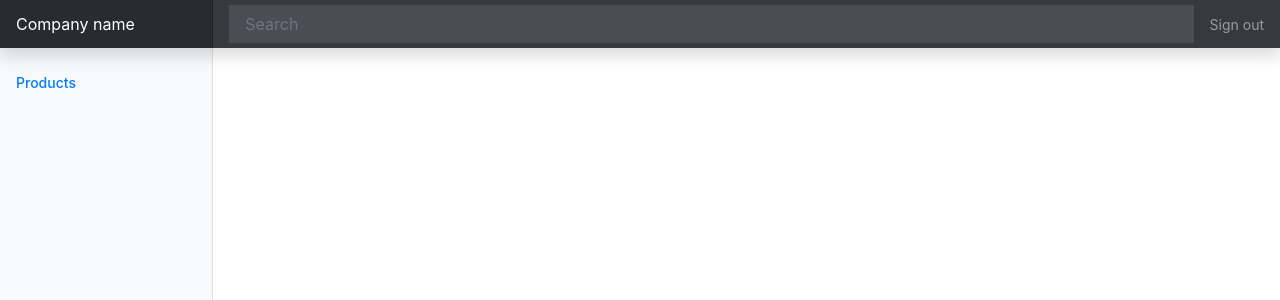
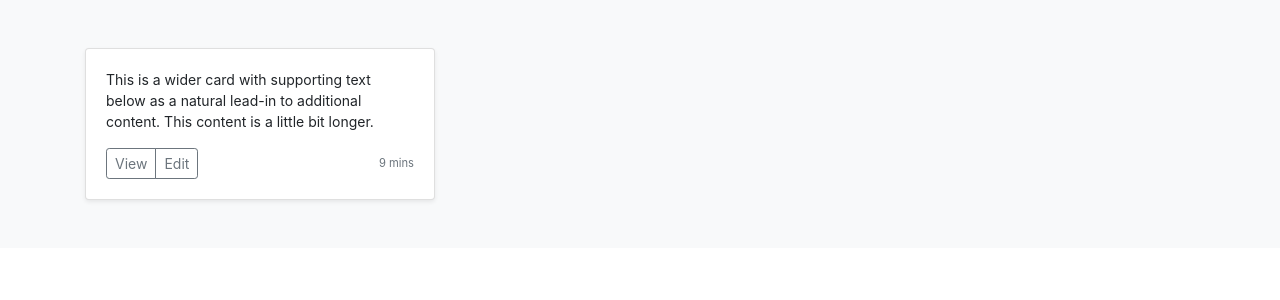
Before and after one commit to tricelex/python-microservice, a React (Create React App) app in the folder react-crud/: page / in a window 1280 px wide. Shown: the top 300 px of the page. Built offline with nearby package versions, Linux system fonts and the light colour scheme.

Commit message:
Fixed components and added api calls to admin microservice

```diff
--- a/react-crud/src/App.tsx
+++ b/react-crud/src/App.tsx
@@ -1,27 +1,18 @@
 import React from 'react';
 import './App.css';
-import Nav from './components/Nav';
-import Menu from "./components/Menu";
+import {BrowserRouter, Route} from "react-router-dom";
+import Products from "./admin/Products";
+import Main from "./main/Main";
 
 function App() {
     return (
         <div className="App">
-
-            <Nav/>
-
-            <div className="container-fluid">
-                <div className="row">
-                    <Menu/>
-
-                    <main className="col-md-9 ms-sm-auto col-lg-10 px-md-4">
-
-                    </main>
-                </div>
-            </div>
-
-
+            <BrowserRouter>
+                <Route path='/' exact component={Main}/>
+                <Route path='/admin/products' component={Products}/>
+            </BrowserRouter>
         </div>
-);
+    );
 }
 
 export default App;
--- a/react-crud/src/admin/Products.tsx
+++ b/react-crud/src/admin/Products.tsx
@@ -1,7 +1,22 @@
-import React from 'react';
+import React, {useEffect} from 'react';
+import Wrapper from "./Wrapper";
 
 const Products = () => {
+
+    useEffect(() => {
+        (
+            async () => {
+                const response = await fetch('http://localhost:8000/api/products');
+
+                const data = await response.json()
+
+                console.log(data)
+            }
+        )();
+    }, []);
+
     return (
+        <Wrapper>
             <div className="table-responsive">
                 <table className="table table-striped table-sm">
                     <thead>
@@ -25,6 +40,8 @@ const Products = () => {
                     </tbody>
                 </table>
             </div>
+        </Wrapper>
+
     );
 };
 
--- /dev/null
+++ b/react-crud/src/admin/Wrapper.tsx
@@ -0,0 +1,21 @@
+import React, {PropsWithChildren} from 'react';
+import Nav from "./components/Nav";
+import Menu from "./components/Menu";
+
+const Wrapper = (props: PropsWithChildren<any>) => {
+    return (
+        <div>
+            <Nav/>
+            <div className="container-fluid">
+                <div className="row">
+                    <Menu/>
+                    <main className="col-md-9 ms-sm-auto col-lg-10 px-md-4">
+                        {props.children}
+                    </main>
+                </div>
+            </div>
+        </div>
+    );
+};
+
+export default Wrapper;
--- /dev/null
+++ b/react-crud/src/main/Main.tsx
@@ -0,0 +1,38 @@
+import React from 'react';
+
+const Main = () => {
+    return (
+
+        <main>
+            <div className="album py-5 bg-light">
+                <div className="container">
+                    <div className="row row-cols-1 row-cols-sm-2 row-cols-md-3 g-3">
+                        <div className="col">
+                            <div className="card shadow-sm">
+                                <div className="card-body">
+                                    <p className="card-text">This is a wider card with supporting text below as a
+                                        natural
+                                        lead-in to additional content. This content is a little bit longer.</p>
+                                    <div className="d-flex justify-content-between align-items-center">
+                                        <div className="btn-group">
+                                            <button type="button"
+                                                    className="btn btn-sm btn-outline-secondary">View
+                                            </button>
+                                            <button type="button"
+                                                    className="btn btn-sm btn-outline-secondary">Edit
+                                            </button>
+                                        </div>
+                                        <small className="text-muted">9 mins</small>
+                                    </div>
+                                </div>
+                            </div>
+                        </div>
+                    </div>
+                </div>
+            </div>
+
+        </main>
+    );
+};
+
+export default Main;
```
Also changed, not shown: react-crud/src/admin/components/Menu.tsx (renamed from react-crud/src/components/Menu.tsx), react-crud/src/admin/components/Nav.tsx (renamed from react-crud/src/components/Nav.tsx), 1 other file (tests, documents, lock files or other folders). Lines whose indentation alone changed are shown as unchanged.
